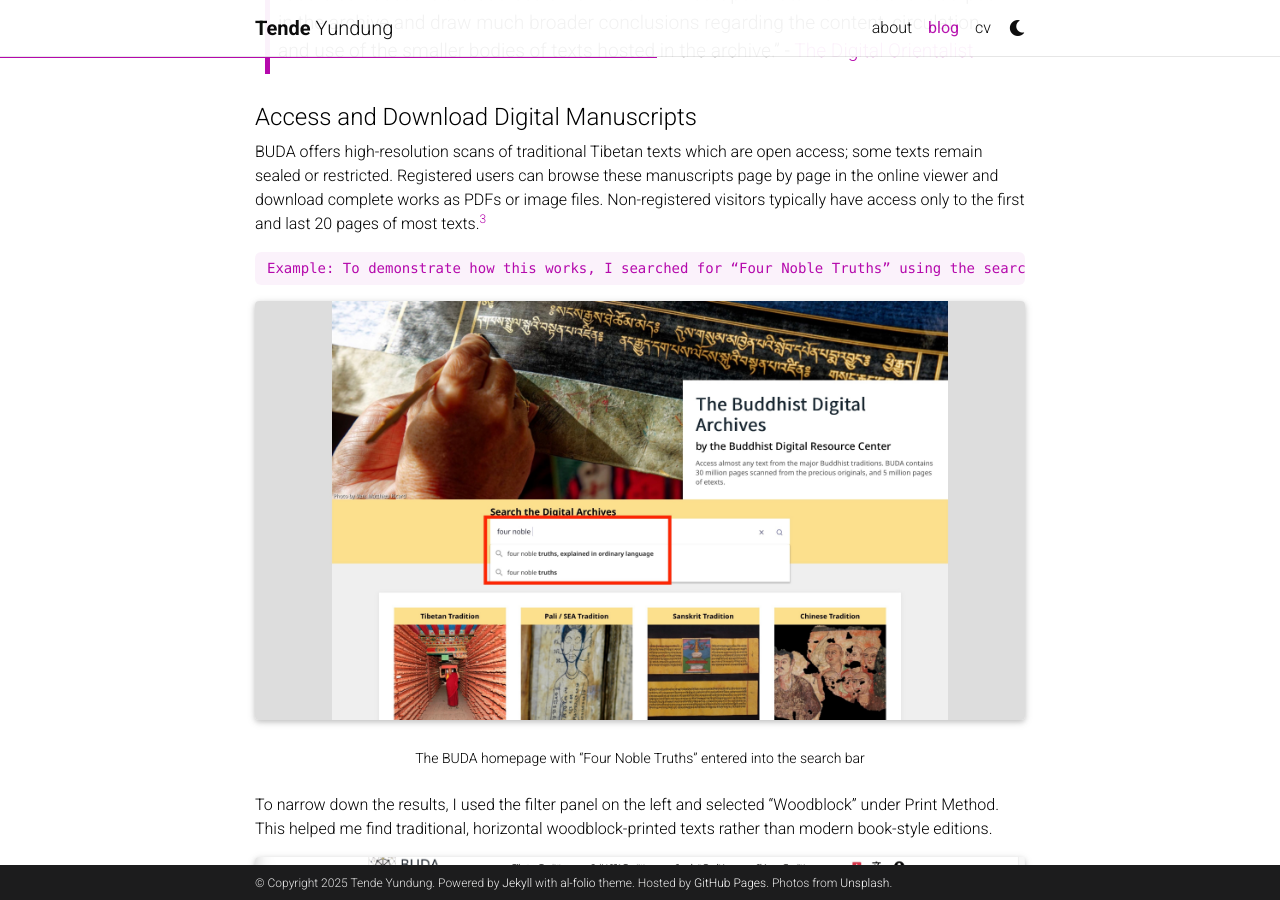
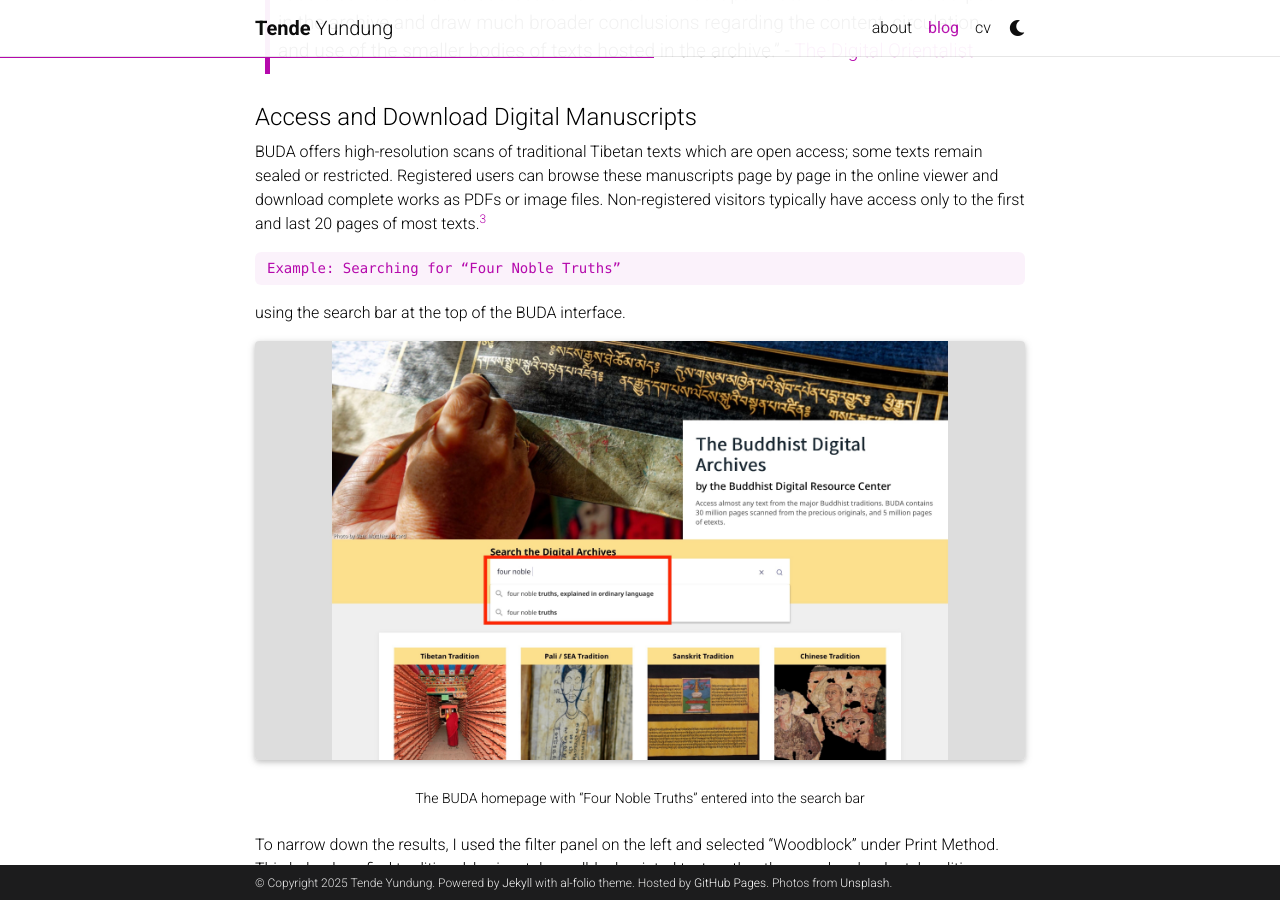
Before and after one commit to yundung/yundung.github.io, a Jekyll site: the page built from _posts/2025-04-11-BUDA.md, in a window 1280 px wide and 900 px high, scrolled down 4496 px. Built offline with Jekyll 4.4.1, drawn with Linux system fonts in a browser that asks for light colours; full-size pictures stand in for the smaller copies a plugin makes; comment, search, counter and statistics services are not loaded; a style sheet for code colours, icons or effects is not loaded.

Commit message:
still formatting

```diff
--- a/_posts/2025-04-11-BUDA.md
+++ b/_posts/2025-04-11-BUDA.md
@@ -123,7 +123,9 @@
 
 BUDA offers high-resolution scans of traditional Tibetan texts which are open access; some texts remain sealed or restricted. Registered users can browse these manuscripts page by page in the online viewer and download complete works as PDFs or image files. Non-registered visitors typically have access only to the first and last 20 pages of most texts.[^3]
 
-    Example: To demonstrate how this works, I searched for “Four Noble Truths” using the search bar at the top of the BUDA interface.
+    Example: Searching for “Four Noble Truths”
+
+using the search bar at the top of the BUDA interface.
 
 
 <div class="row mt-3">
```
Also changed, not shown: _posts/2025-04-18-BUDA2.md (+3 -0 lines).
